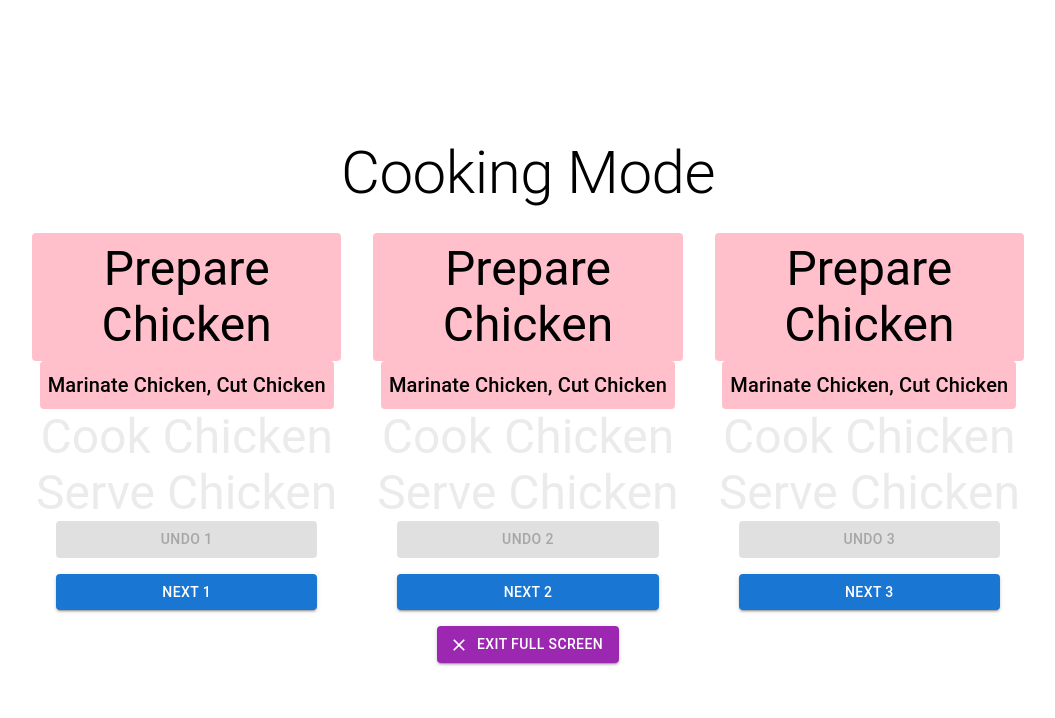
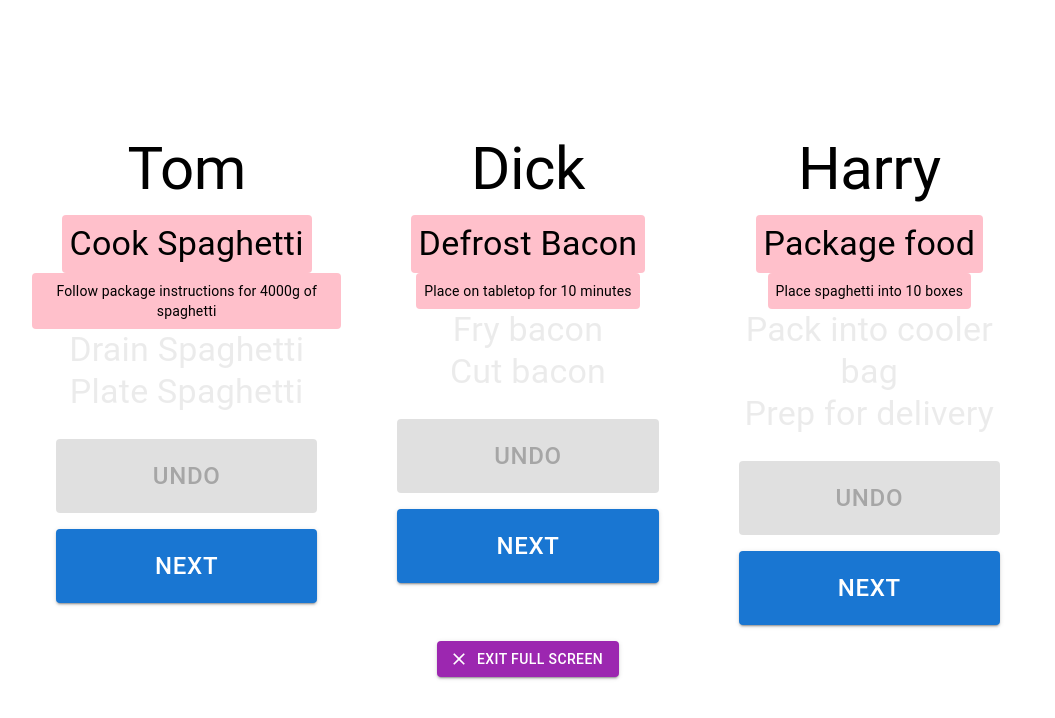
Before and after one commit to singapore2024/Team-6, a React (Vite) app in the folder vite-project/: page / in a window 1280 px wide. Both pictures are taken after a click on the button 772 px from the left and 197 px from the top of the page. Shown: the top 718 px of the page, without its empty margins (112-1167 px from the left). Built offline with nearby package versions, Linux system fonts and the light colour scheme.

Commit message:
real data

```diff
--- a/vite-project/src/CookingMode.tsx
+++ b/vite-project/src/CookingMode.tsx
@@ -7,12 +7,27 @@ interface CookingModeProps {
 }
 
 const tasks = [1, 2, 3]; // Example tasks in ascending order
-const taskList = ["Prepare Chicken", "Cook Chicken", "Serve Chicken"];
-const taskDescription = [
-    "Marinate Chicken, Cut Chicken",
-    "Set oven to 180 degrees, oven bake for 25 minutes",
-    "Cut into 4 slices"
+const taskList1 = ["Cook Spaghetti", "Drain Spaghetti", "Plate Spaghetti"];
+const taskDescription1 = [
+    "Follow package instructions for 4000g of spaghetti",
+    "Leave 100ml of pasta water",
+    "Scoop 400g of spaghetti into each box"
 ];
+const taskList2 = ["Defrost Bacon", "Fry bacon", "Cut bacon"];
+const taskDescription2 = [
+    "Place on tabletop for 10 minutes",
+    "Fry 10 strips of bacon on medium heat for 8 minutes",
+    "Cut all the bacon into small pieces"
+];
+const taskList3 = ["Package food", "Pack into cooler bag", "Prep for delivery"];
+const taskDescription3 = [
+    "Place spaghetti into 10 boxes",
+    "Place 10 boxes of spaghetti into delivery bag",
+    "Wait for delivery rider to collect food"
+];
+
+// const taskListList = [taskList1, taskList2, taskList3];
+// const taskDescriptionList = [taskDescription1, taskDescription2, taskDescription3];
 
 const CookingMode: React.FC<CookingModeProps> = ({ onExit }) => {
   const [currentTask1, setCurrentTask1] = useState(0);
@@ -62,7 +77,7 @@ const CookingMode: React.FC<CookingModeProps> = ({ onExit }) => {
     if (taskNumber === currentTasks[personNumber - 1] + 1) {
       return { color: 'black', backgroundColor: 'pink', padding: '8px', borderRadius: '4px' }; // Current task
     } else if (taskNumber < currentTasks[personNumber - 1] + 1) {
-        return { color: 'black', opacity: 0.5}; // Past tasks
+        return { color: 'black', opacity: 0.15}; // Past tasks
       } else {
         return { color: 'grey', opacity: 0.15 }; // Future tasks
       }
@@ -73,6 +88,7 @@ const CookingMode: React.FC<CookingModeProps> = ({ onExit }) => {
         if ('speechSynthesis' in window) {
           const utterance = new SpeechSynthesisUtterance(text);
           utterance.lang = 'en-US'; // Set language if needed
+          utterance.rate = 0.7; // Slower
           window.speechSynthesis.speak(utterance);
         } else {
           console.error("Text-to-speech not supported in this browser.");
@@ -98,28 +114,32 @@ const CookingMode: React.FC<CookingModeProps> = ({ onExit }) => {
           overflow: 'hidden', // Prevent any overflow issues
         }}
       >
-        <Typography variant="h2" sx={{ marginBottom: 3 }} color="black">Cooking Mode</Typography>
+        {/* <Typography variant="h2" sx={{ marginBottom: 3 }} color="black">Cooking Mode</Typography> */}
 
         <Grid container spacing={4} sx={{ width: '80%' }}>
           <Grid item xs={12} sm={4}>
+            <Box sx={{ display: 'flex', flexDirection: 'column', alignItems: 'center', padding: '10px' }}>
+                <Typography color="black" variant="h2"><b>Tom</b></Typography>
+            </Box>
             <Box sx={{ display: 'flex', flexDirection: 'column', alignItems: 'center' }}>
                 {tasks.map((taskNumber) => (
                     <React.Fragment key={taskNumber}>
                     <Typography
                         sx={{ ...getTaskStyle(1, taskNumber) }}
-                        variant="h3"
+                        variant="h4"
                     >
-                        {taskList[taskNumber - 1]}
+                        {taskList1[taskNumber - 1]}
                     </Typography>
                     {/* Conditional rendering for task description */}
                     {taskNumber === currentTask1 + 1 && (
-                        <Typography sx={{ ...getTaskStyle(1, taskNumber) }} color="black" variant="h6">
-                        {taskDescription[taskNumber - 1]}
+                        <Typography sx={{ ...getTaskStyle(1, taskNumber) }} color="black" variant="body2">
+                        {taskDescription1[taskNumber - 1]}
                         </Typography>
                     )}
                     </React.Fragment>
                 ))}
             </Box>
+            <br />
             <Container>
                 <Box sx={{ display: 'flex', flexDirection: 'column', gap: 2 }}>
                     <Button
@@ -127,48 +147,62 @@ const CookingMode: React.FC<CookingModeProps> = ({ onExit }) => {
                         color="primary"
                         onClick={() => {
                             decrementNextTask1();
-                            speak(taskList[currentTask1-1]);
-                            speak(taskDescription[currentTask1-1]);
+                            speak(taskList1[currentTask1-1]);
+                            speak(taskDescription1[currentTask1-1]);
                         }}
                         disabled={currentTask1 <= 0} // Disable button if on the last task
+                        sx={{
+                            fontSize: '1.5rem',  // Increase text size
+                            padding: '16px 32px', // Add more padding to make the button bigger
+                            minWidth: '200px',    // Ensure minimum button width
+                          }}
                     >
-                        Undo 1
+                        Undo
                     </Button>
                     <Button
                         variant="contained"
                         color="primary"
                         onClick={() => {
                             incrementNextTask1();
-                            speak(taskList[currentTask1+1]);
-                            speak(taskDescription[currentTask1+1]);
+                            speak(taskList1[currentTask1+1]);
+                            speak(taskDescription1[currentTask1+1]);
                         }}
                         disabled={currentTask1 >= tasks.length - 1} // Disable button if on the last task
+                        sx={{
+                            fontSize: '1.5rem',  // Increase text size
+                            padding: '16px 32px', // Add more padding to make the button bigger
+                            minWidth: '200px',    // Ensure minimum button width
+                          }}
                     >
-                        Next 1
+                        Next
                     </Button>
                 </Box>
             </Container>
 
           </Grid>
           <Grid item xs={12} sm={4}>
+            <Box sx={{ display: 'flex', flexDirection: 'column', alignItems: 'center', padding: '10px' }}>
+                <Typography color="black" variant="h2"><b>Dick</b></Typography>
+            </Box>
             <Box sx={{ display: 'flex', flexDirection: 'column', alignItems: 'center' }}>
                 {tasks.map((taskNumber) => (
                     <React.Fragment key={taskNumber}>
                     <Typography
                         sx={{ ...getTaskStyle(2, taskNumber) }}
-                        variant="h3"
+                        variant="h4"
                     >
-                        {taskList[taskNumber - 1]}
+                        {taskList2[taskNumber - 1]}
                     </Typography>
                     {/* Conditional rendering for task description */}
                     {taskNumber === currentTask2 + 1 && (
-                        <Typography sx={{ ...getTaskStyle(2, taskNumber) }} color="black" variant="h6">
-                        {taskDescription[taskNumber - 1]}
+                        <Typography sx={{ ...getTaskStyle(2, taskNumber) }} color="black" variant="body2">
+                        {taskDescription2[taskNumber - 1]}
                         </Typography>
                     )}
                     </React.Fragment>
                 ))}
             </Box>
+            <br />
             <Container>
                 <Box sx={{ display: 'flex', flexDirection: 'column', gap: 2 }}>
                     <Button
@@ -176,56 +210,80 @@ const CookingMode: React.FC<CookingModeProps> = ({ onExit }) => {
                         color="primary"
                         onClick={decrementNextTask2}
                         disabled={currentTask2 <= 0} // Disable button if on the last task
+                        sx={{
+                            fontSize: '1.5rem',  // Increase text size
+                            padding: '16px 32px', // Add more padding to make the button bigger
+                            minWidth: '200px',    // Ensure minimum button width
+                          }}
                     >
-                        Undo 2
+                        Undo
                     </Button>
                     <Button
                         variant="contained"
                         color="primary"
                         onClick={incrementNextTask2}
                         disabled={currentTask2 >= tasks.length - 1} // Disable button if on the last task
+                        sx={{
+                            fontSize: '1.5rem',  // Increase text size
+                            padding: '16px 32px', // Add more padding to make the button bigger
+                            minWidth: '200px',    // Ensure minimum button width
+                          }}
                     >
-                        Next 2
+                        Next
                     </Button>
                 </Box>
             </Container>
           </Grid>
           <Grid item xs={12} sm={4}>
+            <Box sx={{ display: 'flex', flexDirection: 'column', alignItems: 'center', padding: '10px' }}>
+                <Typography color="black" variant="h2"><b>Harry</b></Typography>
+            </Box>
             <Box sx={{ display: 'flex', flexDirection: 'column', alignItems: 'center' }}>
                 {tasks.map((taskNumber) => (
                     <React.Fragment key={taskNumber}>
                     <Typography
                         sx={{ ...getTaskStyle(3, taskNumber) }}
-                        variant="h3"
+                        variant="h4"
                     >
-                        {taskList[taskNumber - 1]}
+                        {taskList3[taskNumber - 1]}
                     </Typography>
                     {/* Conditional rendering for task description */}
                     {taskNumber === currentTask3 + 1 && (
-                        <Typography sx={{ ...getTaskStyle(3, taskNumber) }} color="black" variant="h6">
-                        {taskDescription[taskNumber - 1]}
+                        <Typography sx={{ ...getTaskStyle(3, taskNumber) }} color="black" variant="body2">
+                        {taskDescription3[taskNumber - 1]}
                         </Typography>
                     )}
                     </React.Fragment>
                 ))}
             </Box>
+            <br />
             <Container>
                 <Box sx={{ display: 'flex', flexDirection: 'column', gap: 2 }}>
                     <Button
                         variant="contained"
                         color="primary"
                         onClick={decrementNextTask3}
-                        disabled={currentTask3 <= 0} // Disable button if on the last task
+                        disabled={currentTask3 <= 0}
+                        sx={{
+                            fontSize: '1.5rem',  // Increase text size
+                            padding: '16px 32px', // Add more padding to make the button bigger
+                            minWidth: '200px',    // Ensure minimum button width
+                          }}
                     >
-                        Undo 3
+                        Undo
                     </Button>
                     <Button
                         variant="contained"
                         color="primary"
                         onClick={incrementNextTask3}
                         disabled={currentTask3 >= tasks.length - 1} // Disable button if on the last task
+                        sx={{
+                            fontSize: '1.5rem',  // Increase text size
+                            padding: '16px 32px', // Add more padding to make the button bigger
+                            minWidth: '200px',    // Ensure minimum button width
+                          }}
                     >
-                        Next 3
+                        Next
                     </Button>
                 </Box>
             </Container>
@@ -233,9 +291,6 @@ const CookingMode: React.FC<CookingModeProps> = ({ onExit }) => {
         </Grid>
 
         <Box sx={{ display: 'flex', gap: 1, marginTop: 2 }}>
-
-
-
           <Button
             startIcon={<Close />}
             variant="contained"
```
Also changed, not shown: 1 other file (tests, documents, lock files or other folders).
